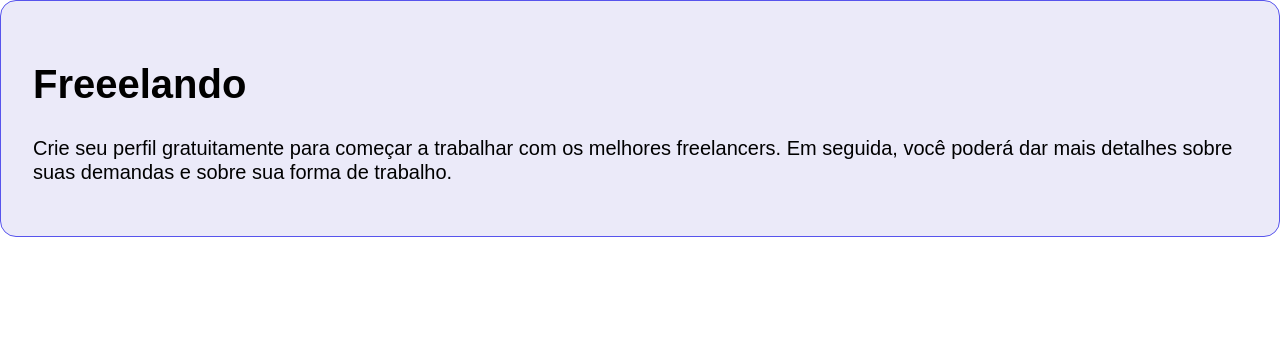
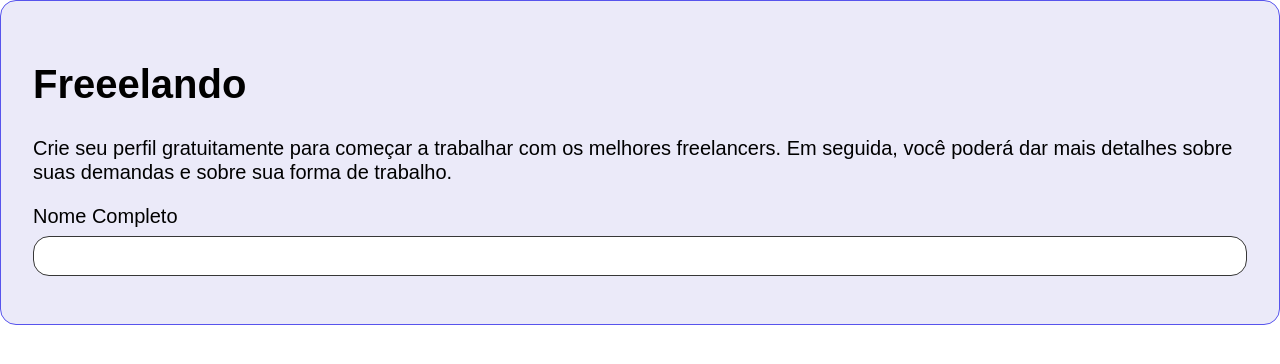
Before and after one commit to Josefjr/freelando, a React (Create React App) app: page / in a window 1280 px wide. Shown: the top 364 px of the page. Built offline with nearby package versions, Linux system fonts and the light colour scheme; the HTML template or start-up script is replaced by a standard one.

Commit message:
Criando campo texto NOME e aplicando o estilo no campo area

```diff
--- a/src/App.js
+++ b/src/App.js
@@ -1,3 +1,4 @@
+import { CampoTexto } from "./componentes/CampoTexto/CampoTexto";
 import { Card } from "./componentes/Card/Card";
 import { Estilos } from "./componentes/EstilosGlobais/Estilos";
 import { ProvedorTema } from "./componentes/ProvedorTema/ProvedorTema";
@@ -15,6 +16,7 @@
           Crie seu perfil gratuitamente para começar a trabalhar com os melhores freelancers.
           Em seguida, você poderá dar mais detalhes sobre suas demandas e sobre sua forma de trabalho.
         </Tipografia>
+        <CampoTexto titulo="Nome Completo"/>
       </Card>
     </ProvedorTema>
   );
--- /dev/null
+++ b/src/componentes/CampoTexto/CampoTexto.jsx
@@ -0,0 +1,32 @@
+import styled from "@emotion/styled/macro"
+
+const LabelEstilizada = styled.label`
+    display: block;
+    width: 100%;
+    box-sizing: border-box;
+    font-weight: 400;
+    font-size: 20px;
+    line-height: 24px;
+`
+const InputEstilizado = styled.input`
+    display: block;
+    width: 100%;
+    box-sizing: border-box;
+    margin-top: ${props => props.theme.espacamentos.xs};
+    margin-bottom: ${props => props.theme.espacamentos.s};
+    background: ${props => props.theme.cores.branco};
+    border: 1px solid;
+    border-color: ${props => props.theme.cores.neutras.a};
+    border-radius: ${props => props.theme.espacamentos.s};
+    height: 40px;
+    font-weight: 400;
+    font-size: 14px;
+    line-height: 17px;
+`
+
+export const CampoTexto =  ({ titulo }) => {
+    return (<LabelEstilizada>
+        {titulo}
+        <InputEstilizado />
+    </LabelEstilizada>)
+}
--- a/src/componentes/ProvedorTema/ProvedorTema.jsx
+++ b/src/componentes/ProvedorTema/ProvedorTema.jsx
@@ -19,7 +19,7 @@
         },
 
         neutras: {
-            a: '',
+            a: '#373737',
             b: '',
             c: '',
             d: '',
@@ -31,6 +31,7 @@
         },
     },
     espacamentos: {
+        xs: '8px',
         s : '16px',
         l : '32px',
     },
```
Also changed, not shown: src/componentes/Rodape/Rodape.jsx (added, +8 -0 lines).
